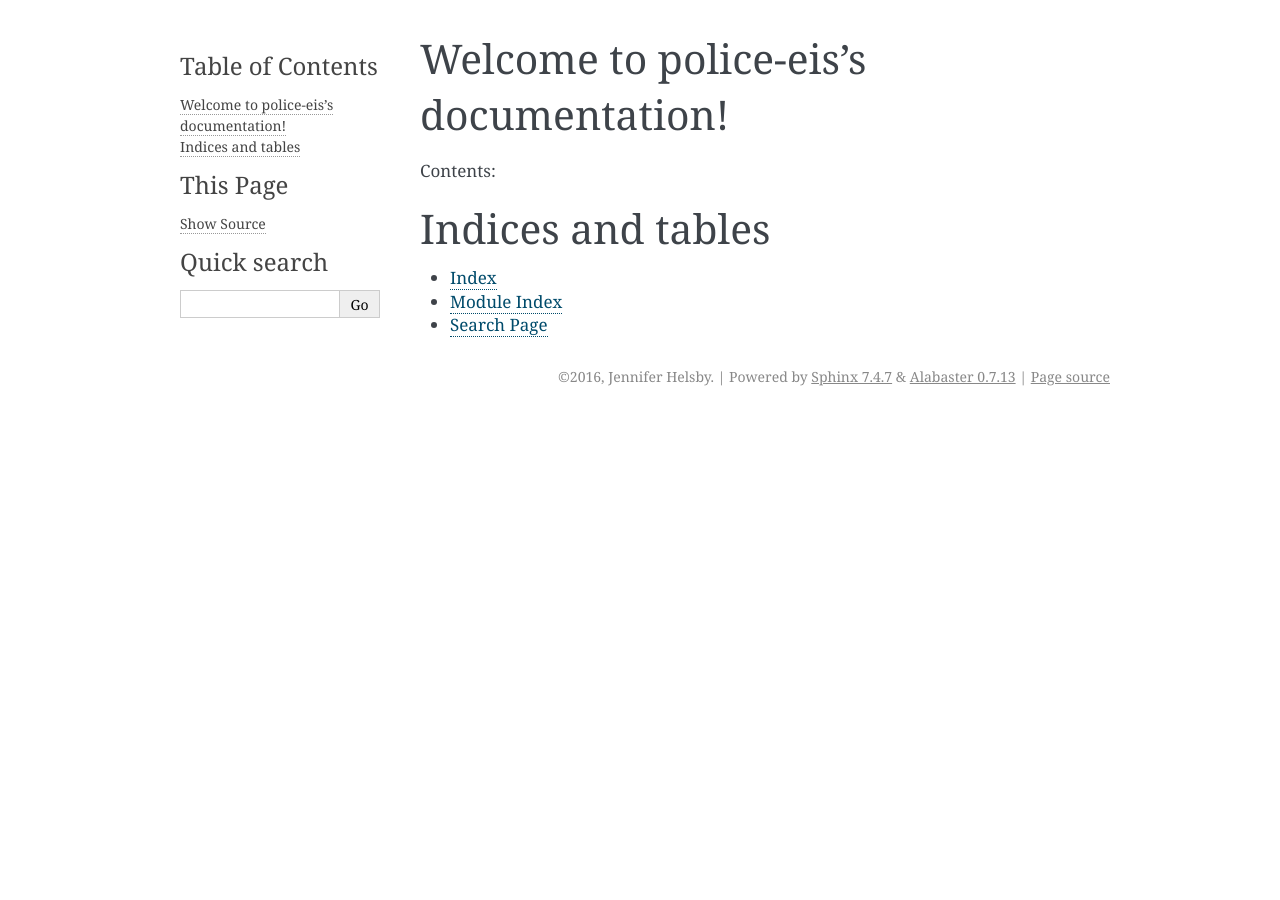
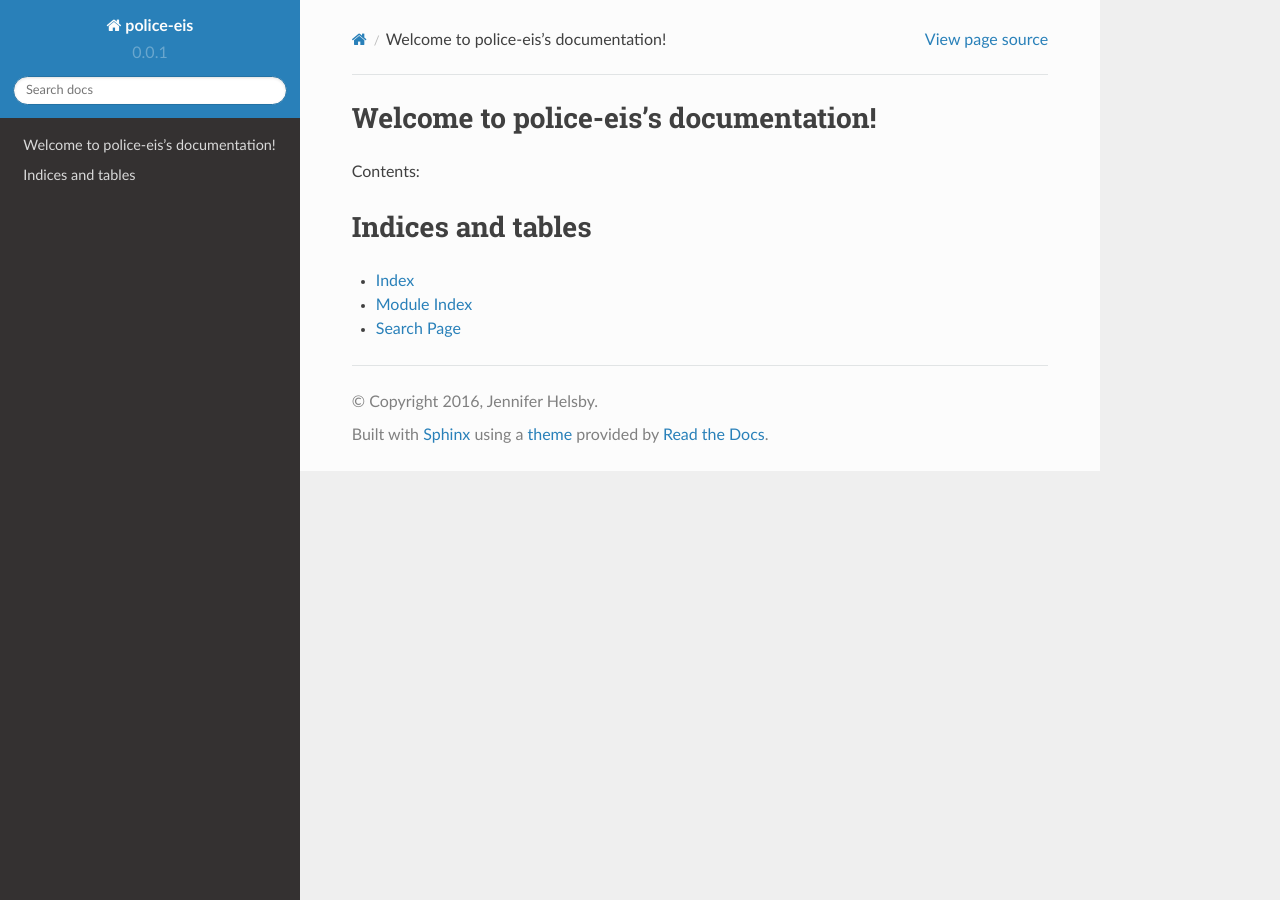
Before and after one commit to dssg/police-eis, a Sphinx documentation site: the page built from docs/index.rst, in a window 1280 px wide. Built offline with Sphinx 7.4.7 and the Read the Docs theme 2.0.0, drawn with Linux system fonts in a browser that asks for light colours; part of the change alters nothing that is shown.

```diff
--- a/docs/conf.py
+++ b/docs/conf.py
@@ -15,11 +15,22 @@
 
 import sys
 import os
+from unittest.mock import MagicMock
 
 # If extensions (or modules to document with autodoc) are in another directory,
 # add these directories to sys.path here. If the directory is relative to the
 # documentation root, use os.path.abspath to make it absolute, like shown here.
 #sys.path.insert(0, os.path.abspath('.'))
+
+import sphinx_rtd_theme
+
+class Mock(MagicMock):
+    @classmethod
+    def __getattr__(cls, name):
+            return Mock()
+
+MOCK_MODULES = ['scikit-learn', 'numpy', 'pandas', 'scipy']
+sys.modules.update((mod_name, Mock()) for mod_name in MOCK_MODULES)
 
 # -- General configuration ------------------------------------------------
 
@@ -31,9 +42,7 @@ import os
 # ones.
 extensions = [
     'sphinx.ext.autodoc',
-    'sphinx.ext.doctest',
-    'sphinx.ext.viewcode',
-    'sphinx.ext.githubpages',
+    'sphinx.ext.viewcode'
 ]
 
 # Add any paths that contain templates here, relative to this directory.
@@ -114,7 +123,7 @@ todo_include_todos = False
 
 # The theme to use for HTML and HTML Help pages.  See the documentation for
 # a list of builtin themes.
-html_theme = 'alabaster'
+html_theme = 'sphinx_rtd_theme'
 
 # Theme options are theme-specific and customize the look and feel of a theme
 # further.  For a list of options available for each theme, see the
@@ -122,7 +131,7 @@ html_theme = 'alabaster'
 #html_theme_options = {}
 
 # Add any paths that contain custom themes here, relative to this directory.
-#html_theme_path = []
+html_theme_path = [sphinx_rtd_theme.get_html_theme_path()]
 
 # The name for this set of Sphinx documents.
 # "<project> v<release> documentation" by default.
```
